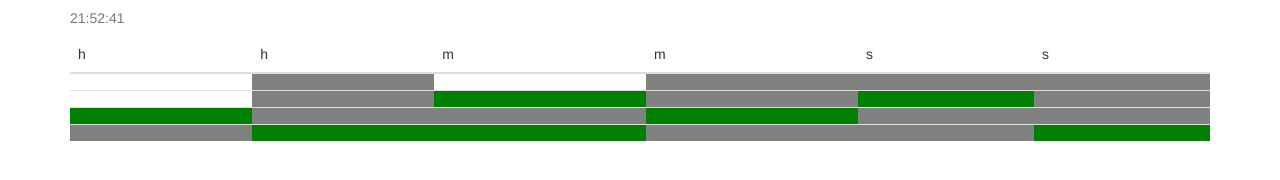
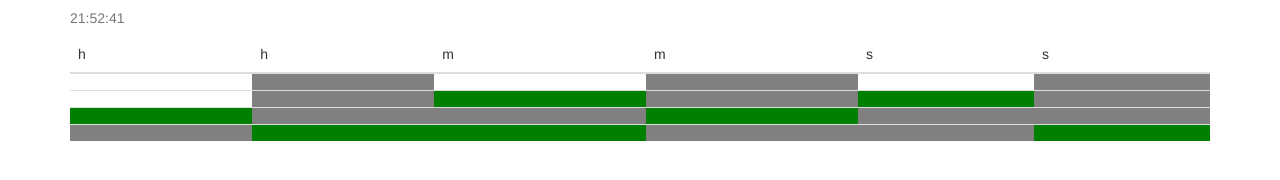
Before and after one commit to steveraaen/bin-clock, a plain HTML site: page index.html in a window 1280 px wide. Drawn offline with nearby package versions, Linux system fonts and the light colour scheme.

Commit message:
removed top line from 1st seconds column

```diff
--- a/index.html
+++ b/index.html
@@ -31,7 +31,7 @@
          <td id = "hh1b" class = 'off'></td>
          <td id = "mm1a" class = 'na'></td>
          <td id = "mm1b" class = 'off'></td>
-         <td id = "ss1a" class = 'off'></td>
+         <td id = "ss1a" class = 'na'></td>
          <td id = "ss1b" class = 'off'></td>
 
 
```
